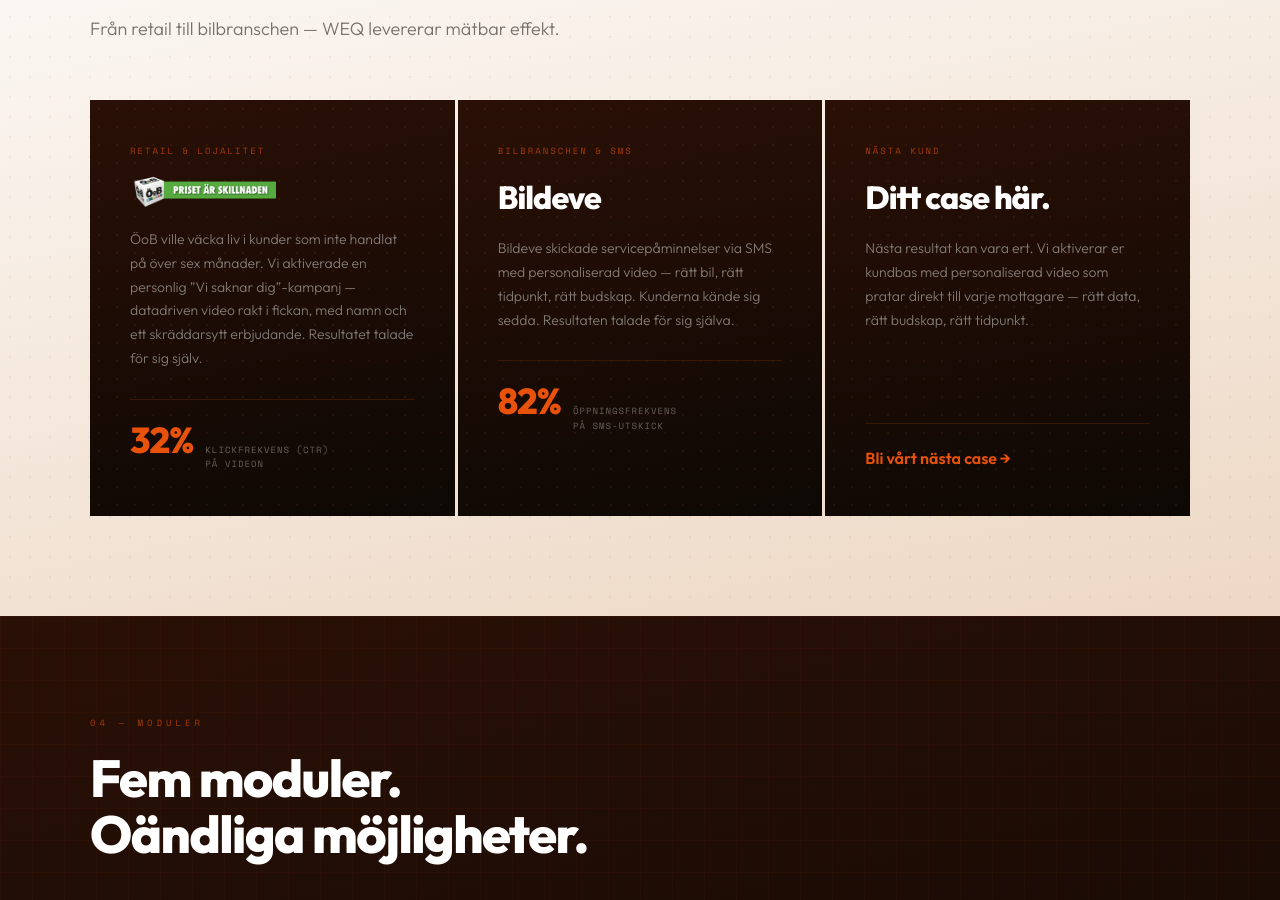
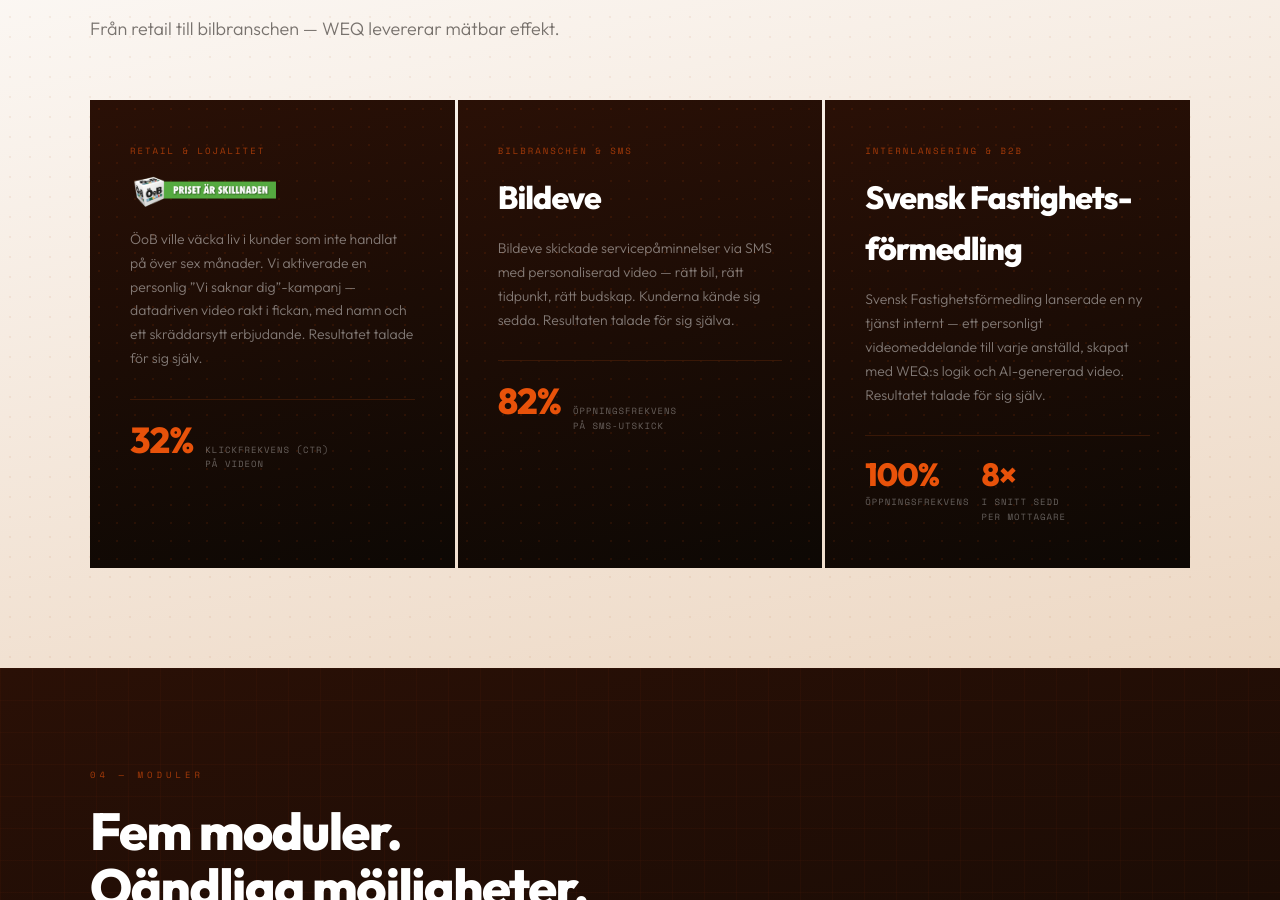
Before and after one commit to JoaquimNicander/weq-website, a plain HTML site: page index.html in a window 1280 px wide. Shown: the part 1862-2762 px from the top of the page. Drawn offline with Linux system fonts and the light colour scheme.

Commit message:
Kundcase 3: Svensk Fastighetsförmedling (internlansering, 100% öppning, 8x i snitt)

```diff
--- a/css/style.css
+++ b/css/style.css
@@ -497,6 +497,9 @@
 .case-cta:hover { opacity: 0.7; }
 .case-card-empty .case-inner { display: flex; flex-direction: column; height: 100%; }
 .case-card-empty .case-result { margin-top: auto; }
+.case-result-duo { display: flex; gap: 32px; align-items: flex-start; }
+.case-result-duo > div { display: flex; flex-direction: column; gap: 5px; }
+.case-result-duo .case-result-val { font-size: 32px; }
 
 .case-card {
   background: linear-gradient(168deg, #2A1006, #0D0804);
--- a/index.html
+++ b/index.html
@@ -321,14 +321,15 @@
           </div>
         </div>
       </div>
-      <div class="case-card case-card-empty reveal" data-delay="240">
+      <div class="case-card reveal" data-delay="240">
         <div class="case-bg-dots"></div>
         <div class="case-inner">
-          <div class="case-tag">Nästa kund</div>
-          <h3 class="case-client">Ditt case här.</h3>
-          <p class="case-desc">Nästa resultat kan vara ert. Vi aktiverar er kundbas med personaliserad video som pratar direkt till varje mottagare — rätt data, rätt budskap, rätt tidpunkt.</p>
-          <div class="case-result">
-            <a href="#contact" class="case-cta">Bli vårt nästa case →</a>
+          <div class="case-tag">Internlansering &amp; B2B</div>
+          <h3 class="case-client">Svensk Fastighets&shy;förmedling</h3>
+          <p class="case-desc">Svensk Fastighetsförmedling lanserade en ny tjänst internt — ett personligt videomeddelande till varje anställd, skapat med WEQ:s logik och AI-genererad video. Resultatet talade för sig själv.</p>
+          <div class="case-result case-result-duo">
+            <div><span class="case-result-val">100%</span><span class="case-result-lbl">Öppnings&shy;frekvens</span></div>
+            <div><span class="case-result-val">8×</span><span class="case-result-lbl">I snitt sedd<br>per mottagare</span></div>
           </div>
         </div>
       </div>
```
